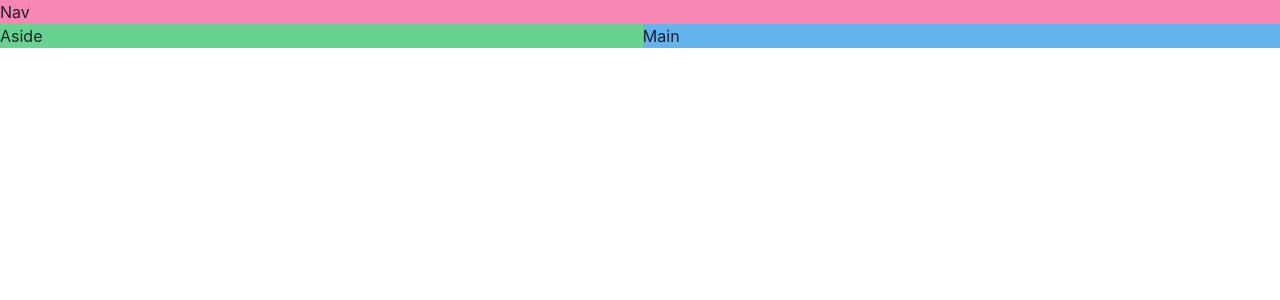
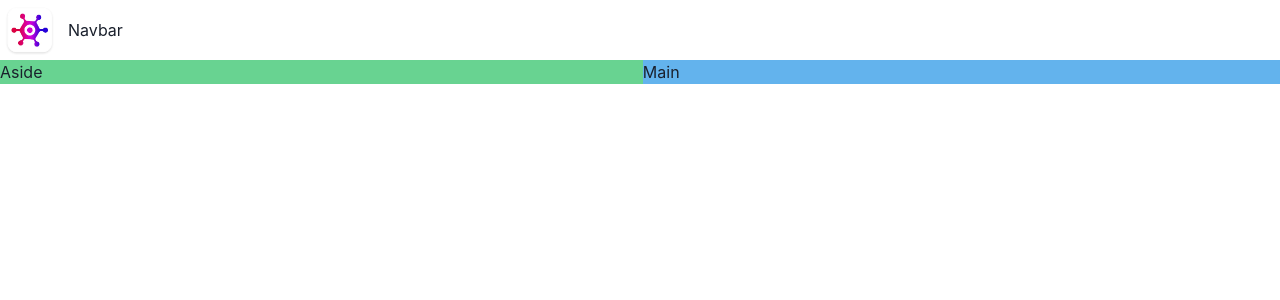
Before and after one commit to SenuDyl/react-game-hub, a React (Create React App) app: page / in a window 1280 px wide. Shown: the top 300 px of the page. Built offline with nearby package versions, Linux system fonts and the light colour scheme.

Commit message:
Build a navbar

```diff
--- a/src/App.js
+++ b/src/App.js
@@ -1,4 +1,5 @@
 import { Grid, GridItem, Show } from "@chakra-ui/react"
+import Navbar from "./components/Navbar/Navbar"
 
 function App() {
   return (
@@ -14,8 +15,8 @@
       `,
 
     }}>
-      <GridItem bg='pink.300' area={'nav'}>
-        Nav
+      <GridItem area={'nav'}>
+        <Navbar />
       </GridItem>
       <Show above='lg'>
 
--- /dev/null
+++ b/src/components/Navbar/Navbar.jsx
@@ -0,0 +1,13 @@
+import { HStack, Image, Text } from "@chakra-ui/react"
+import logo from '../../assets/logo.webp'
+
+const Navbar = () => {
+    return (
+        <HStack>
+            <Image src={logo} boxSize='60px' />
+            <Text>Navbar</Text>
+        </HStack>
+    )
+}
+
+export default Navbar
```
Also changed, not shown: src/assets/logo.webp (added).
